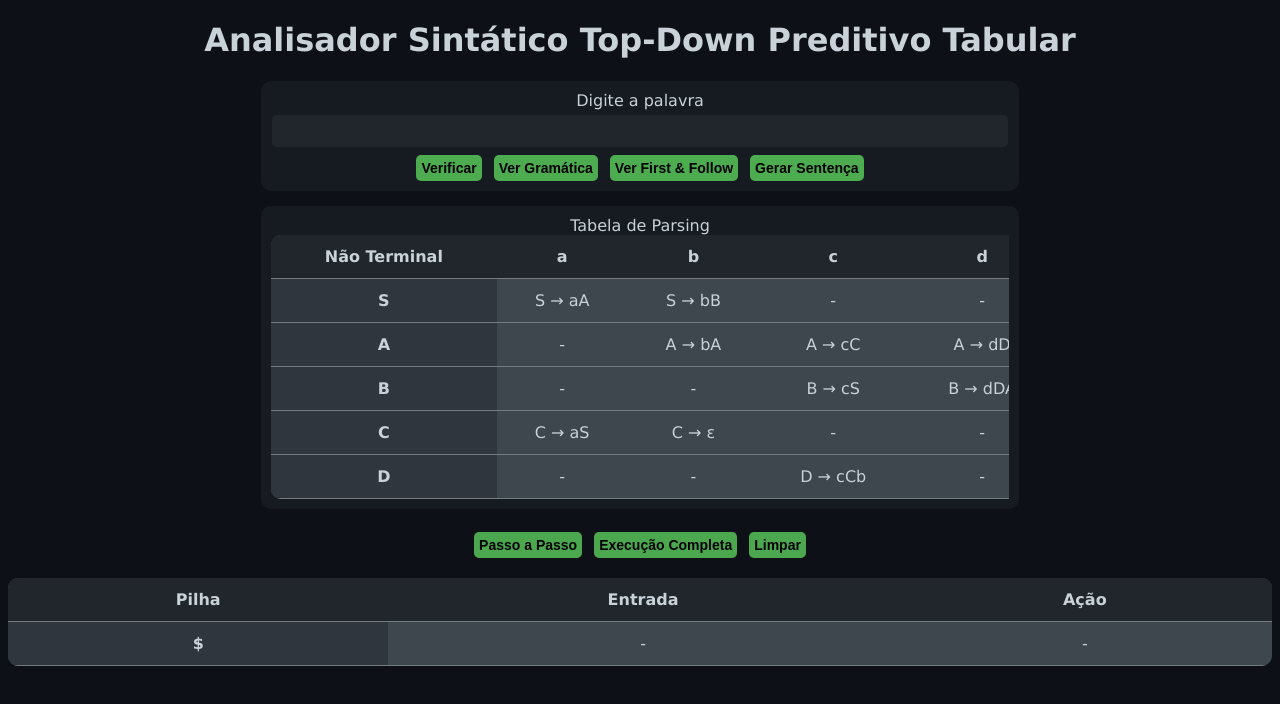
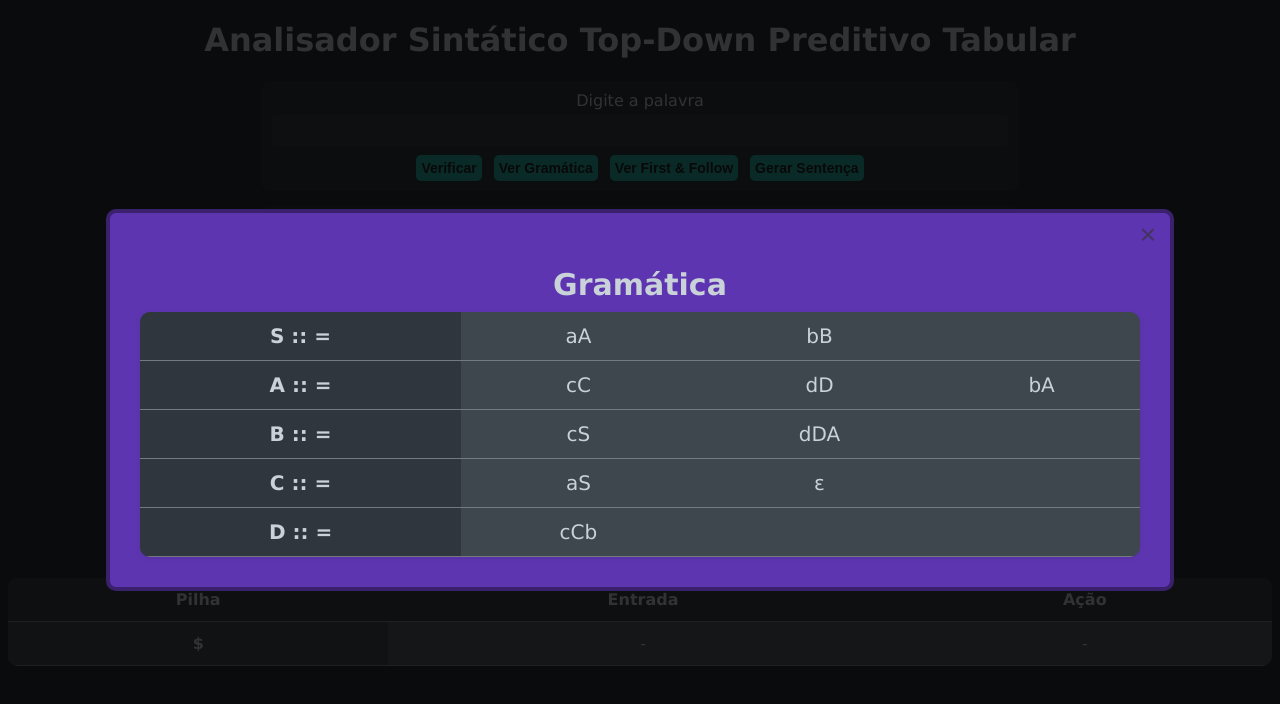
Before and after one commit to NathaliePatzer/SyntaxAnalyzer, a plain HTML site: page index.html in a window 1280 px wide. Both pictures are taken after a click on the button "Ver Gramática". Drawn offline with nearby package versions, Linux system fonts and the light colour scheme.

Commit message:
:sparkles: see grammar popup

```diff
--- a/index.html
+++ b/index.html
@@ -151,5 +151,47 @@
         <div class="progress-bar"></div>
       </div>
     </div>
+
+    <div id="grammar-popup" class="mfp-hide">
+      <div class="popup-inner">
+        <h2>Gramática</h2>
+        <div class="grammar-table">
+          <table>
+            <tbody>
+              <tr class="row_S">
+                <td class="column_no_terminal">S :: =</td>
+                <td class="column_button_click">aA</td>
+                <td class="column_button_click">bB</td>
+                <td class="column_action"></td>
+              </tr>
+               <tr class="row_A">
+                <td class="column_no_terminal">A :: =</td>
+                <td class="column_button_click">cC</td>
+                <td class="column_button_click">dD</td>
+                <td class="column_button_click">bA</td>
+              </tr>
+              <tr class="row_B">
+                <td class="column_no_terminal">B :: =</td>
+                <td class="column_button_click">cS</td>
+                <td class="column_button_click">dDA</td>
+                <td class="column_action"></td>
+              </tr>
+              <tr class="row_C">
+                <td class="column_no_terminal">C :: =</td>
+                <td class="column_button_click">aS</td>
+                <td class="column_button_click">ε</td>
+                <td class="column_action"></td>
+              </tr>
+               <tr class="row_D">
+                <td class="column_no_terminal">D :: =</td>
+                <td class="column_button_click">cCb</td>
+                <td class="column_action"></td>
+                <td class="column_action"></td>
+              </tr>
+            </tbody>
+          </table>
+        </div>
+      </div>
+    </div>
   </body>
 </html>
--- a/index.js
+++ b/index.js
@@ -0,0 +1,17 @@
+$(document).ready(function () {
+
+    $("#button-grammar").click(function () {
+        $.magnificPopup.open({
+            items: {
+                src: '#grammar-popup',
+                type: 'inline'
+            },
+
+        });
+    });
+
+    $(".column_button_click").click(function () {
+        alert(this.textContent)
+    });
+
+});
--- a/style.css
+++ b/style.css
@@ -41,14 +41,14 @@ body {
   border: none;
   border-radius: 5px;
   margin-top: 8px;
-  background-color: rgba(96, 218, 96, 0.751);
+  background-color: rgba(3, 218, 198, 0.751);
   font-size: 14px;
   cursor: pointer;
   font-weight: bold;
 }
 
 .button:hover {
-  background-color: rgba(67, 155, 67, 0.751);
+  background-color: rgba(0, 176, 156, 0.751);
   color: #c9d1d9;
 }
 
@@ -83,6 +83,11 @@ table {
   box-shadow: 0 2px 6px rgba(0, 0, 0, 0.08);
   border-radius: 10px;
   overflow: hidden;
+}
+
+.grammar-table {
+  display: flex;
+  place-content: center;
 }
 
 th,
@@ -141,9 +146,6 @@ th:first-child {
 }
 
 .mfp-content {
-  width: 300px !important;
-  background: #83379c;
-  border: 4px solid #552864;
   padding: 30px;
   border-radius: 10px;
   position: relative;
@@ -152,7 +154,23 @@ th:first-child {
   color: #c9d1d9;
 }
 
-.mfp-content h2, .mfp-content p {
+.mfp-content:has(#success-popup),
+.mfp-content:has(#fail-popup),
+.mfp-content:has(#empty-popup),
+.mfp-content:has(#char-popup) {
+  width: 300px !important;
+  background: #83379c;
+  border: 4px solid #552864;
+}
+
+.mfp-content:has(#grammar-popup) {
+  width: 1000px !important;
+  background: #5E35B1;
+  border: 4px solid #3a206d;
+}
+
+.mfp-content h2,
+.mfp-content p {
   margin-bottom: 10px;
   text-align: center;
 }
@@ -162,7 +180,7 @@ th:first-child {
   bottom: 0;
   left: 0;
   height: 6px;
-  background-color:#c9d1d9;
+  background-color: #c9d1d9;
   animation: progressBarAnim 4s linear forwards;
 }
 
@@ -176,11 +194,16 @@ th:first-child {
 }
 
 .buttons-align {
-    display: flex;
-    justify-content: center;
-    gap: 12px;
+  display: flex;
+  justify-content: center;
+  gap: 12px;
 }
 
 .buttons-execution {
-    margin-bottom: 20px;
+  margin-bottom: 20px;
 }
+
+.column_button_click:hover {
+  cursor: pointer;
+  background-color: #505a65;
+}
```
Lines whose indentation alone changed are shown as unchanged.
